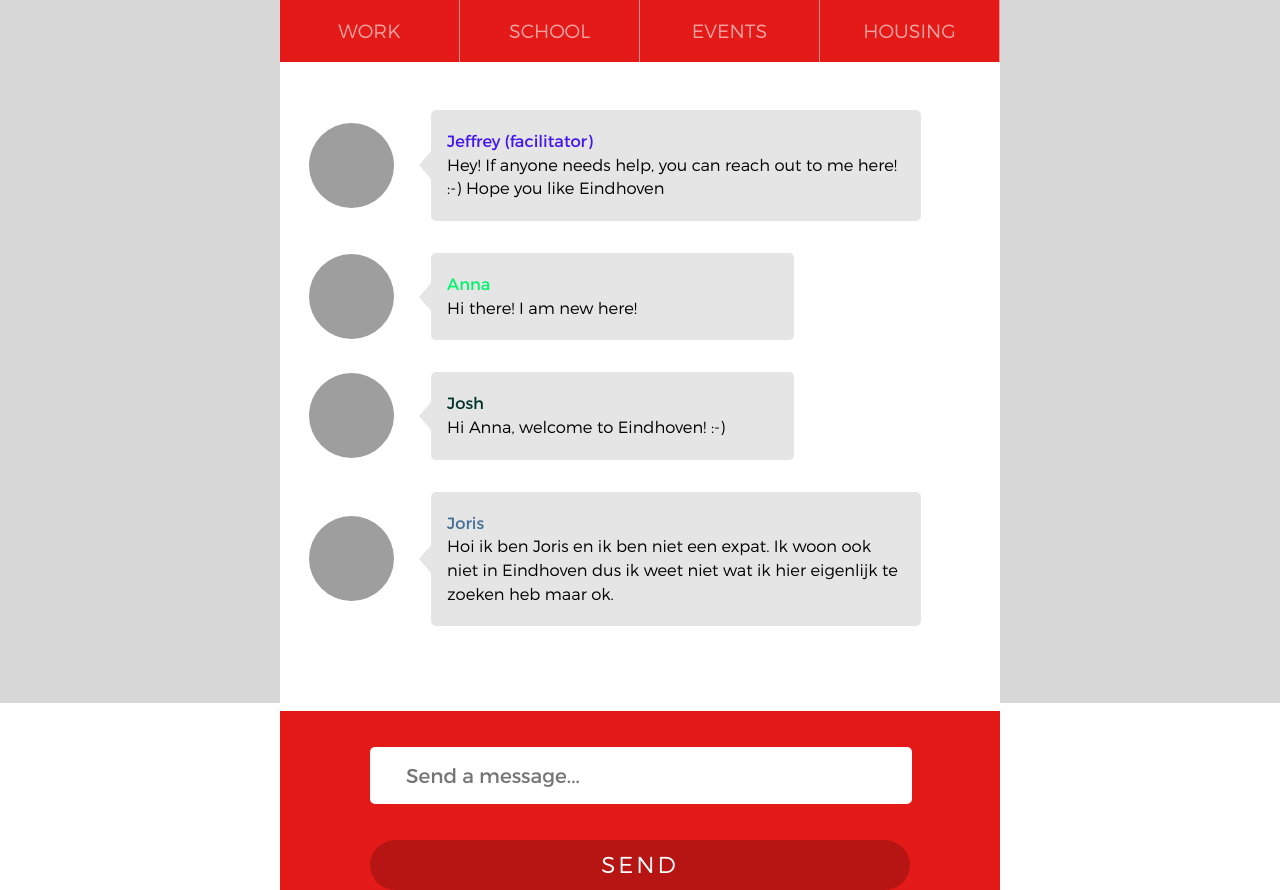
After one commit to UPLYNXED/UDIT, a PHP site: page /living.php in a window 1280 px wide. The commit adds this page. Shown: the part 97-987 px from the top of the page. Run offline with PHP 8.4, Linux system fonts and the light colour scheme; some libraries are stand-ins or nearby versions; grey boxes are pictures that could not be loaded.

Commit message:
added images to news, started living.php

```diff
--- a/assets/style.css
+++ b/assets/style.css
@@ -412,7 +412,9 @@ table {
 			height: 11.5vh;
 			width: 11.5vh;
 			position: absolute;
-			background-color: black;
+			background-image: url(images/news/placeholder.jpg);
+			background-size: cover;
+			background-position: 50%;
 		}
 
 		.newsTitle {
@@ -725,3 +727,29 @@ table {
 			border: 2px solid white;
 			background: none;
 		}
+
+		/* -- LIVING SCREEN -- */
+
+		.livingScreen header {
+			height: 8vh;
+			min-height: 60px;
+
+			padding-top: 4vh;
+		}
+
+		.housingBtn, .jobsBtn, .educationBtn, .lifestyleBtn {
+			width: calc(25% - 1px);
+			display: inline-block;
+			height: 30px;
+			padding: 2vh 0;
+			vertical-align: middle;
+			text-align: center;
+			text-transform: uppercase;
+			font-size: 1em;
+			font-family: "montserratlight";
+			color: rgba(255, 255, 255, 0.6);
+			line-height: 30px;
+			border-right: 1px solid rgba(255, 255, 255, 0.5);
+			border-top: 1px solid rgba(255, 255, 255, 0.5);
+			cursor: pointer;
+		}
--- /dev/null
+++ b/living.php
@@ -0,0 +1,64 @@
+<!DOCTYPE html>
+<html>
+	<?php
+		$screenName = "chat";
+		include 'includes/head.php';
+	?>
+	<body>
+		<div class="container">
+			<div class="livingScreen">
+				<header>
+					<?php
+						$pageTitle = "Living";
+						include 'includes/nav.php';
+					?>
+				</header>
+				<section>
+					<div class="jobsBtn">
+						Work
+					</div><div class="educationBtn">
+						School
+					</div><div class="lifestyleBtn">
+						Events
+					</div><div class="housingBtn">
+						Housing
+					</div>
+				</section>
+				<section class="messageContainer">
+					<article class="messageWrapper">
+						<div class="messageUserImage" style="background-image: url(assets/images/profiles/jeffrey.jpg); background-size: cover;"></div>
+						<div class="messageText">
+							<strong>Jeffrey (facilitator)</strong><br />
+							Hey! If anyone needs help, you can reach out to me here! :-) Hope you like Eindhoven
+						</div>
+					</article>
+					<article class="messageWrapper">
+						<div class="messageUserImage" style="background-image: url(assets/images/profiles/anna.png); background-size: cover;"></div>
+						<div class="messageText">
+							<strong>Anna</strong><br />
+							Hi there! I am new here!
+						</div>
+					</article>
+					<article class="messageWrapper">
+						<div class="messageUserImage" style="background-image: url(assets/images/profiles/josh.jpg); background-size: cover;"></div>
+						<div class="messageText">
+							<strong>Josh</strong><br />
+							Hi Anna, welcome to Eindhoven! :-)
+						</div>
+					</article>
+					<article class="messageWrapper">
+						<div class="messageUserImage" style="background-image: url(https://scontent.xx.fbcdn.net/hphotos-xat1/v/t1.0-9/10702232_867950139884848_6160138085780686739_n.jpg?oh=7ad61394e46e95f4c014ac0e63a3717a&oe=5628385A); background-size: cover;"></div>
+						<div class="messageText">
+							<strong>Joris</strong><br />
+							Hoi ik ben Joris en ik ben niet een expat. Ik woon ook niet in Eindhoven dus ik weet niet wat ik hier eigenlijk te zoeken heb maar ok.
+						</div>
+					</article>
+				</section>
+				<form>
+					<input type="text" placeholder="Send a message...">
+					<input type="submit" value="SEND">
+				</form>
+			</div>
+		</div>
+	</body>
+</html>
```
Also changed, not shown: news.php (+17 -17 lines), assets/images/news/asml.jpg (added), assets/images/news/cafe.JPG (added), assets/images/news/coffee.jpg (added), assets/images/news/cycle.jpg (added), assets/images/news/ddw.jpg (added), assets/images/news/glow.jpg (added), assets/images/news/htc.jpg (added), assets/images/news/kingsday.jpg (added), assets/images/news/placeholder.jpg (added), 1 other file.
